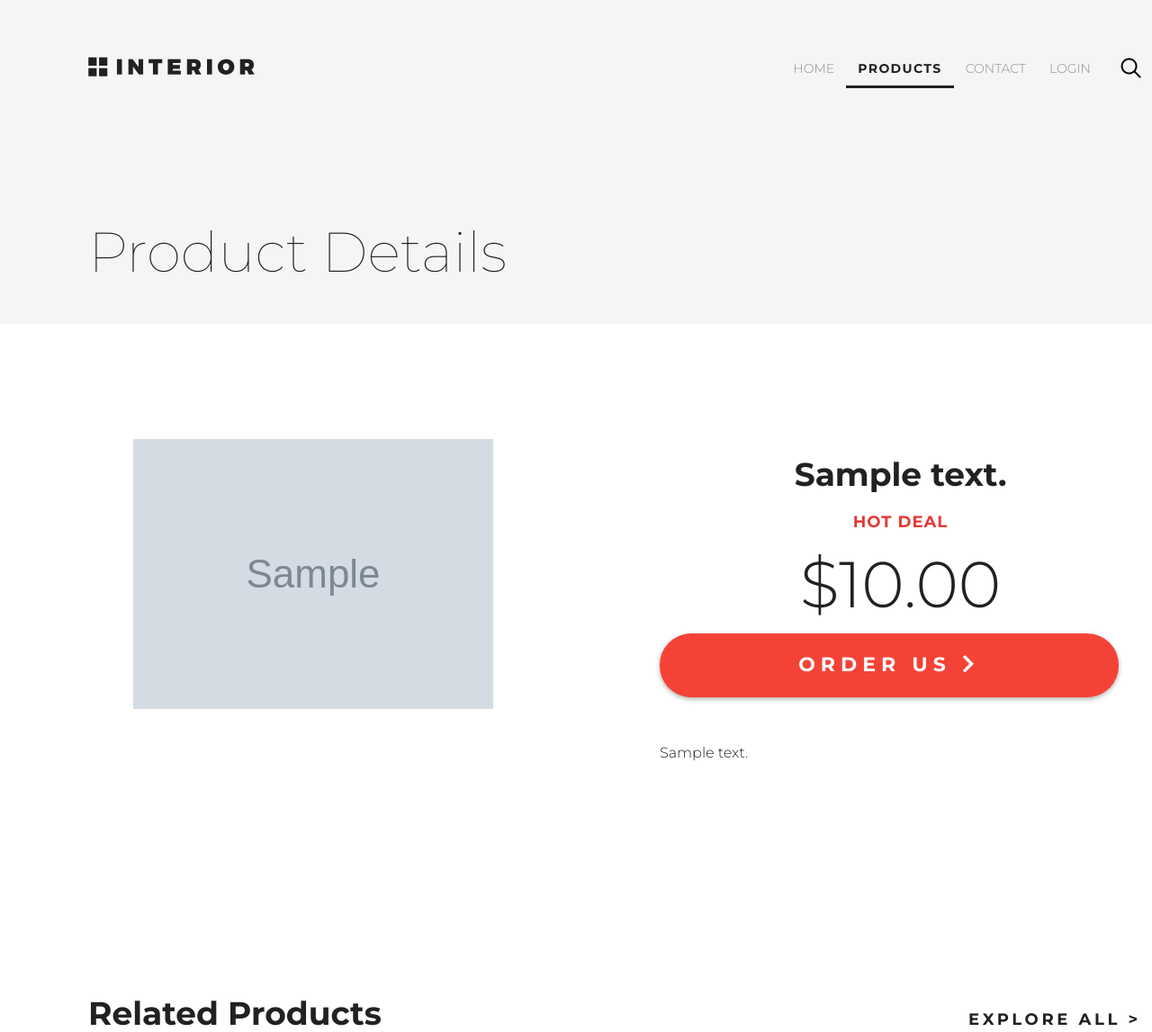
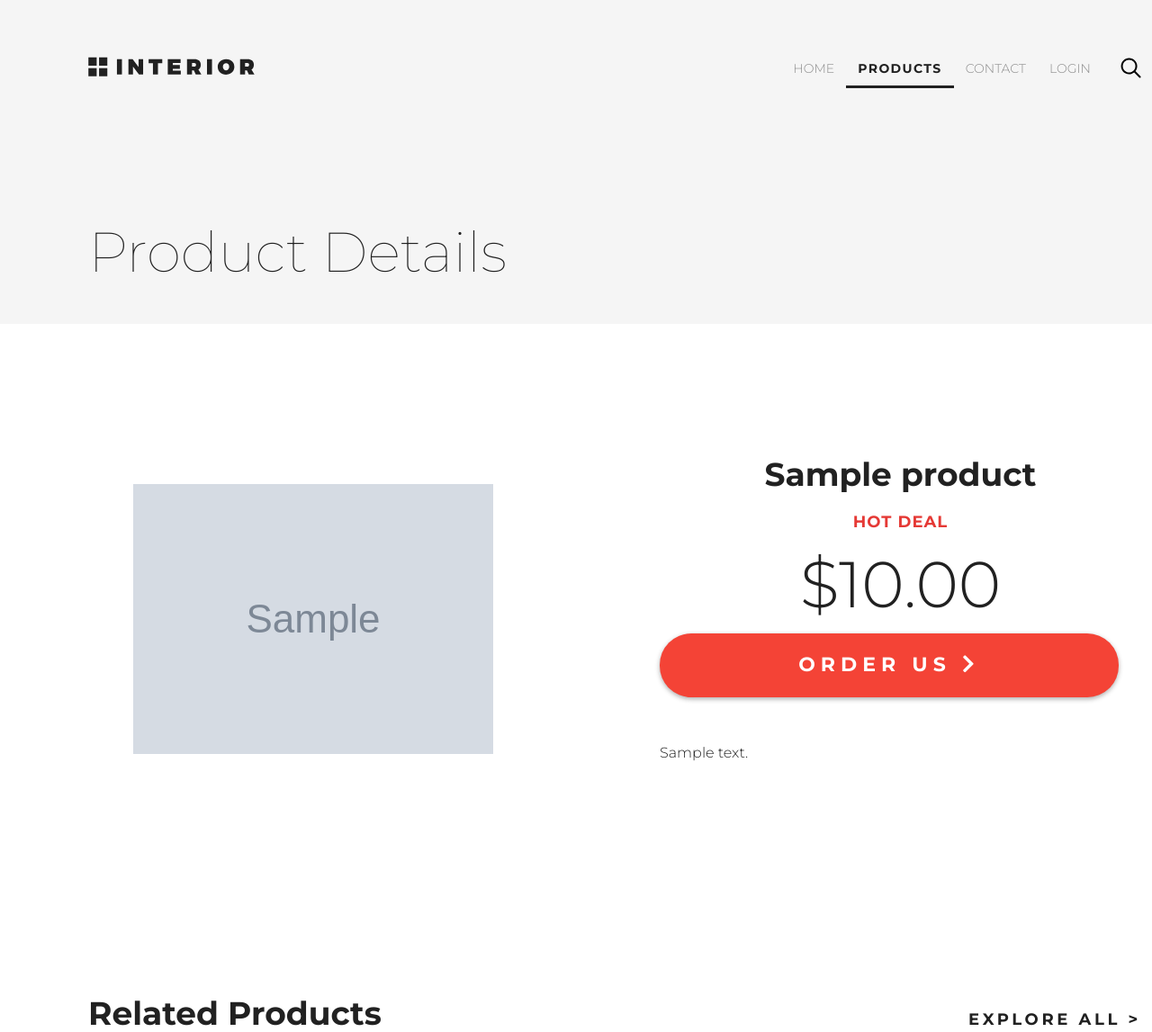
Before and after one commit to kurtatag/geekbrains-django-fundamentals, a Django app: page /products/1/ in a window 1280 px wide; the page is wider, and only the part inside the window is pictured. Shown: the top 1147 px of that part at 90% size. Run offline with Django 3.2, Linux system fonts and the light colour scheme; tables that the repository leaves empty hold one stand-in row (values such as "Sample post"); grey boxes marked "Sample" are stand-in pictures; some libraries are stand-ins or nearby versions.

Commit message:
Fix product presentation on pages

```diff
--- a/mainapp/management/commands/fill_db.py
+++ b/mainapp/management/commands/fill_db.py
@@ -19,8 +19,8 @@ class Command(BaseCommand):
             for _ in range(3):
                 Product(
                     name=f'Product {counter + 1}',
-                    short_description='Fishnet Chair',
-                    description='Seat and back with upholstery made of cold cure foam',
+                    short_description='Seat and back with upholstery made of cold cure foam',
+                    description='Seat and back with upholstery made of cold cure foam. ' * 5,
                     image=f'products_images/product-{counter % 6 + 1}.jpg',
                     price=100,
                     quantity=100,
--- a/mainapp/templates/mainapp/product_details.html
+++ b/mainapp/templates/mainapp/product_details.html
@@ -18,7 +18,7 @@
             </div>
 
             <div class="description">
-                <h3 class="big-bold">{{ product.short_description }}</h3>
+                <h3 class="big-bold">{{ product.name }}</h3>
                 <h3 class="red">HOT DEAL</h3>
                 <p class="price"> ${{ product.price }}</p>
                 <a href="#" class="red-button">
@@ -40,8 +40,8 @@
                     <div class="related-product" style="background-image: url({{ related_product.image.url }});">
                         <div class="related-product-hover">
                             <div class="related-product-link"><img src="{% static 'img/arrow.svg' %}" alt="arrow"></div>
-                            <h4 class="related-product-h4">{{ related_product.short_description }}</h4>
-                            <p class="related-product-p">{{ related_product.description }}</p>
+                            <h4 class="related-product-h4">{{ related_product.name }}</h4>
+                            <p class="related-product-p">{{ related_product.short_description }}</p>
                         </div>
                     </div>
                 {% endfor %}
--- a/mainapp/templates/mainapp/products.html
+++ b/mainapp/templates/mainapp/products.html
@@ -32,8 +32,8 @@
                         <a href="{% url 'products:product_details' product_id=product.id %}">
                             <div class="trending-product-link"><img src="{% static 'img/arrow.svg' %}" alt="arrow"></div>
                         </a>
-                        <h4 class="trending-product-h4">{{ product.short_description }}</h4>
-                        <p class="trending-product-p">{{ product.description }}</p>
+                        <h4 class="trending-product-h4">{{ product.name }}</h4>
+                        <p class="trending-product-p">{{ product.short_description }}</p>
                     </div>
                 </div>
             {% endfor %}
--- a/static/css/style.css
+++ b/static/css/style.css
@@ -898,7 +898,7 @@ a {
 .slider-product {
 	width: 570px;
 	height: 570px;
-    padding: 30px 0 0 50px;
+    padding: 80px 0 0 50px;
 }
 .slider-control {
 	width: 420px;
```
Also changed, not shown: my_script.py (+6 -2 lines).
